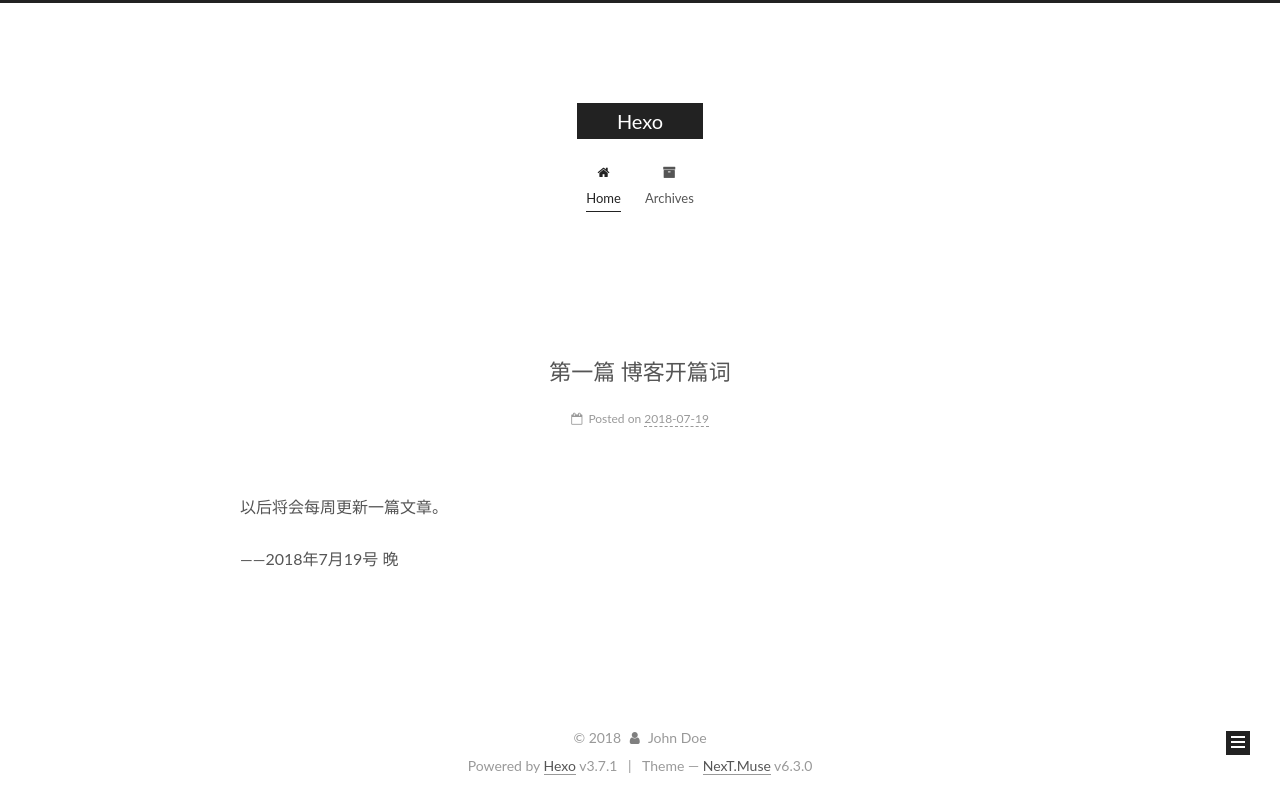
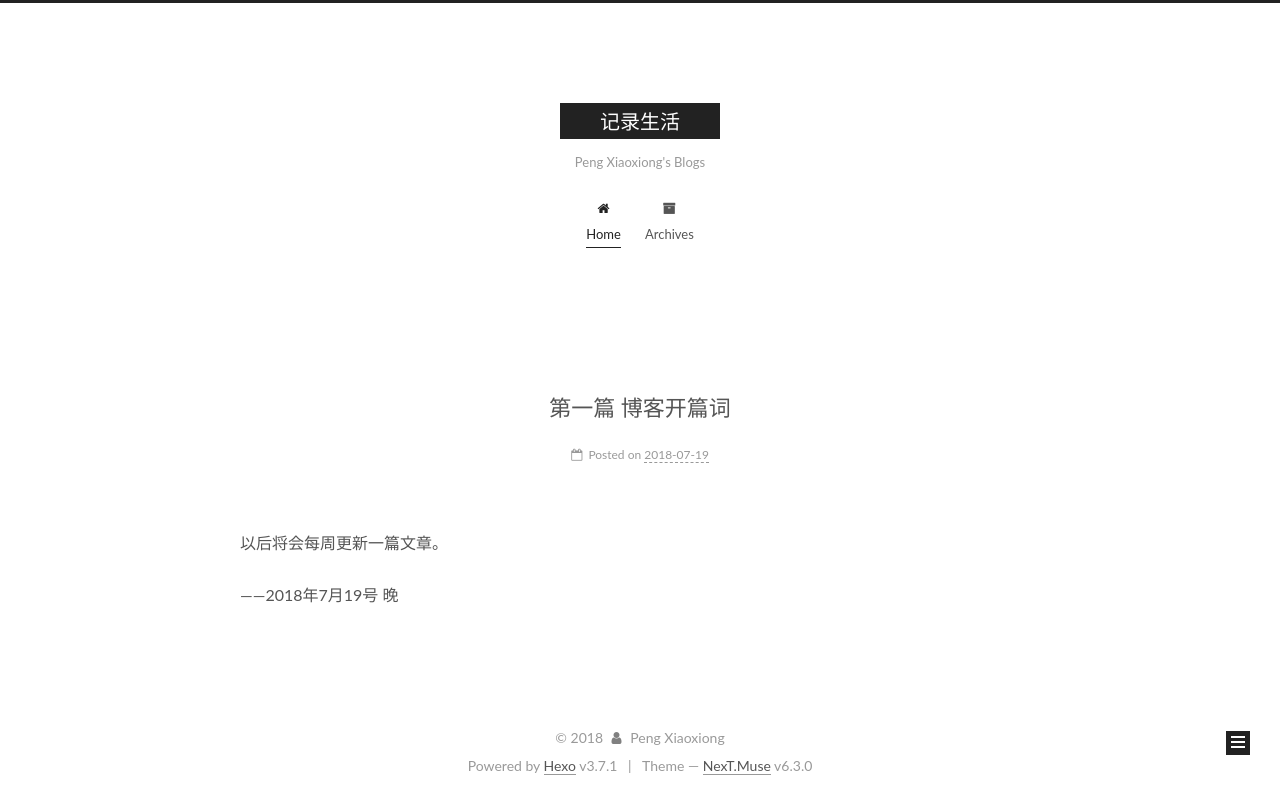
Before and after one commit to XiaoxiongPeng/XiaoxiongPeng.github.io, a plain HTML site: page index.html in a window 1280 px wide. Drawn offline with Linux system fonts and the light colour scheme.

Commit message:
Site updated: 2018-07-19 23:16:23

```diff
--- a/css/main.css
+++ b/css/main.css
@@ -1848,7 +1848,7 @@ img:hover {
   width: 4px;
   height: 4px;
   border-radius: 50%;
-  background: #ffc8bb;
+  background: #ffff90;
 }
 .links-of-blogroll {
   font-size: 13px;
--- a/index.html
+++ b/index.html
@@ -108,13 +108,14 @@
 
 
 
-  <meta property="og:type" content="website">
-<meta property="og:title" content="Hexo">
+  <meta name="keywords" content="Peng Xiaoxiong">
+<meta property="og:type" content="website">
+<meta property="og:title" content="记录生活">
 <meta property="og:url" content="http://yoursite.com/index.html">
-<meta property="og:site_name" content="Hexo">
+<meta property="og:site_name" content="记录生活">
 <meta property="og:locale" content="default">
 <meta name="twitter:card" content="summary">
-<meta name="twitter:title" content="Hexo">
+<meta name="twitter:title" content="记录生活">
 
 
 
@@ -131,7 +132,7 @@
   };
 </script>
 
-  <title>Hexo</title>
+  <title>记录生活</title>
 
 
 
@@ -190,10 +191,14 @@
     <div class="custom-logo-site-title">
       <a href="/" class="brand" rel="start">
         <span class="logo-line-before"><i></i></span>
-        <span class="site-title">Hexo</span>
+        <span class="site-title">记录生活</span>
         <span class="logo-line-after"><i></i></span>
       </a>
     </div>
+
+
+        <p class="site-subtitle">Peng Xiaoxiong's Blogs</p>
+
 
   </div>
 
@@ -280,13 +285,13 @@
     <link itemprop="mainEntityOfPage" href="http://yoursite.com/2018/07/19/第一篇 博客开篇词/">
 
     <span hidden itemprop="author" itemscope itemtype="http://schema.org/Person">
-      <meta itemprop="name" content="John Doe">
+      <meta itemprop="name" content="Peng Xiaoxiong">
       <meta itemprop="description" content="">
       <meta itemprop="image" content="/images/avatar.gif">
     </span>
 
     <span hidden itemprop="publisher" itemscope itemtype="http://schema.org/Organization">
-      <meta itemprop="name" content="Hexo">
+      <meta itemprop="name" content="记录生活">
     </span>
 
 
@@ -435,7 +440,7 @@
         <div class="site-overview">
           <div class="site-author motion-element" itemprop="author" itemscope itemtype="http://schema.org/Person">
 
-              <p class="site-author-name" itemprop="name">John Doe</p>
+              <p class="site-author-name" itemprop="name">Peng Xiaoxiong</p>
               <p class="site-description motion-element" itemprop="description"></p>
           </div>
 
@@ -494,7 +499,7 @@
   <span class="with-love" id="animate">
     <i class="fa fa-user"></i>
   </span>
-  <span class="author" itemprop="copyrightHolder">John Doe</span>
+  <span class="author" itemprop="copyrightHolder">Peng Xiaoxiong</span>
 
 
 
```
Also changed, not shown: 2018/07/19/第一篇 博客开篇词/index.html (+12 -7 lines), archives/2018/07/index.html (+13 -8 lines), archives/2018/index.html (+13 -8 lines), archives/index.html (+13 -8 lines).
